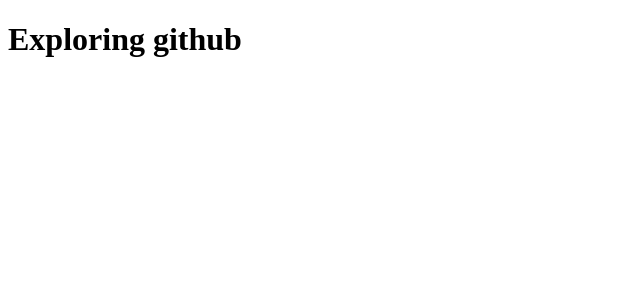
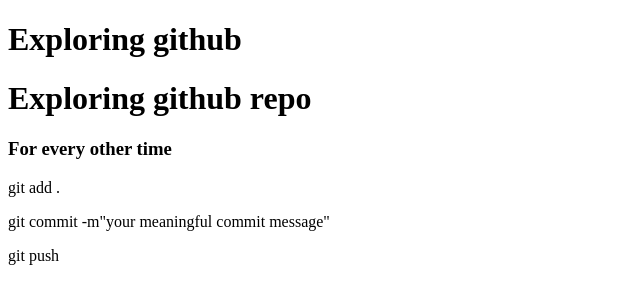
Before and after one commit to Sibbir284/my-second-github, a plain HTML site: page index.html in a window 1280 px wide. Shown: the whole page, without its empty margins (0-640 px from the left). Drawn offline with Linux system fonts and the light colour scheme.

Commit message:
added commands to push changes to github

```diff
--- a/index.html
+++ b/index.html
@@ -7,5 +7,12 @@
 </head>
 <body>
     <h1>Exploring github</h1>
+    <h1>Exploring github repo</h1>
+    <div>
+        <h3>For every other time</h3>
+        <p>git add .</p>
+        <p>git commit -m"your meaningful commit message"</p>
+        <p>git push</p>
+    </div>
 </body>
 </html>
```
